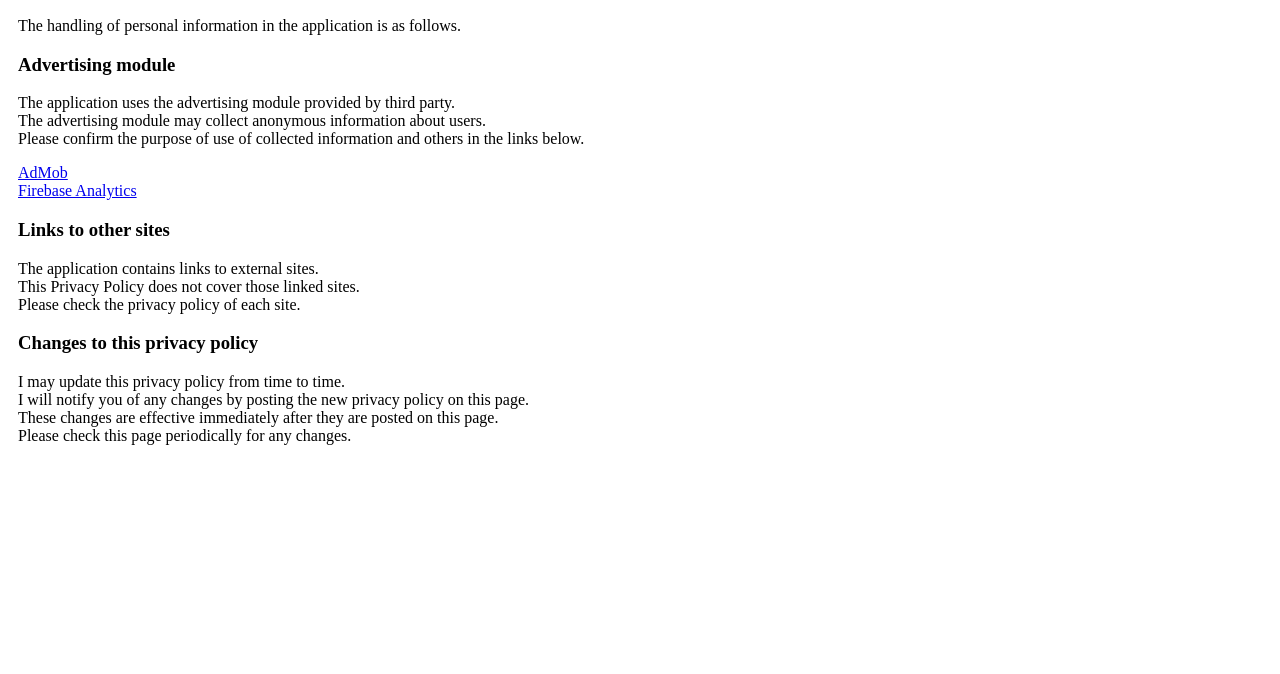
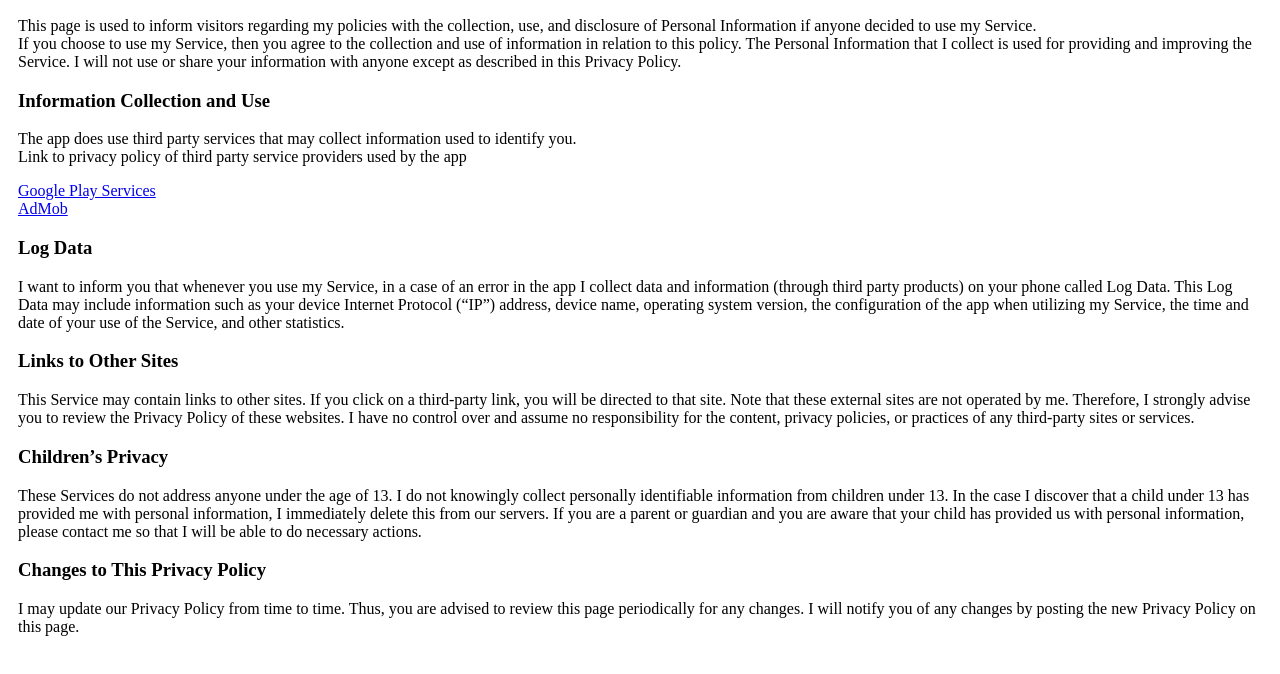
Before and after one commit to mfamilton/appsearch-privacy, a plain HTML site: page docs/index.html in a window 1280 px wide. Shown: the part 68-742 px from the top of the page. Drawn offline with Linux system fonts and the light colour scheme.

Commit message:
Update index.html

```diff
--- a/docs/index.html
+++ b/docs/index.html
@@ -10,36 +10,43 @@
     <h2>Privacy Policy</h2>
 
     <p>
-    The handling of personal information in the application is as follows.<br/>
+    This page is used to inform visitors regarding my policies with the collection, use, and disclosure of Personal Information if anyone decided to use my Service.<br/>
+    If you choose to use my Service, then you agree to the collection and use of information in relation to this policy. The Personal Information that I collect is used for providing and improving the Service. I will not use or share your information with anyone except as described in this Privacy Policy.<br/>
     </p>
 
-    <h3>Advertising module</h3>
+    <h3>Information Collection and Use</h3>
 
     <p>
-    The application uses the advertising module provided by third party.<br/>
-    The advertising module may collect anonymous information about users.<br/>
-    Please confirm the purpose of use of collected information and others in the links below.<br/>
+    The app does use third party services that may collect information used to identify you.<br/>
+    Link to privacy policy of third party service providers used by the app<br/>
     </p>
     <p>
+    <a href="https://www.google.com/policies/privacy/" title="Google Play Services">Google Play Services</a><br/>
     <a href="https://support.google.com/admob/answer/6128543" title="AdMob">AdMob</a><br/>
-    <a href="https://firebase.google.com/policies/analytics" title="Firebase Analytics">Firebase Analytics</a><br/>
     </p>
 
-    <h3>Links to other sites</h3>
+    <h3>Log Data</h3>
 
     <p>
-    The application contains links to external sites.<br/>
-    This Privacy Policy does not cover those linked sites.<br/>
-    Please check the privacy policy of each site.<br/>
+    I want to inform you that whenever you use my Service, in a case of an error in the app I collect data and information (through third party products) on your phone called Log Data. This Log Data may include information such as your device Internet Protocol (“IP”) address, device name, operating system version, the configuration of the app when utilizing my Service, the time and date of your use of the Service, and other statistics.<br/>
     </p>
 
-    <h3>Changes to this privacy policy</h3>
+    <h3>Links to Other Sites</h3>
 
     <p>
-    I may update this privacy policy from time to time.<br/>
-    I will notify you of any changes by posting the new privacy policy on this page.<br/>
-    These changes are effective immediately after they are posted on this page.<br/>
-    Please check this page periodically for any changes.<br/>
+    This Service may contain links to other sites. If you click on a third-party link, you will be directed to that site. Note that these external sites are not operated by me. Therefore, I strongly advise you to review the Privacy Policy of these websites. I have no control over and assume no responsibility for the content, privacy policies, or practices of any third-party sites or services.<br/>
+    </p>
+
+    <h3>Children’s Privacy</h3>
+
+    <p>
+    These Services do not address anyone under the age of 13. I do not knowingly collect personally identifiable information from children under 13. In the case I discover that a child under 13 has provided me with personal information, I immediately delete this from our servers. If you are a parent or guardian and you are aware that your child has provided us with personal information, please contact me so that I will be able to do necessary actions.<br/>
+    </p>
+
+    <h3>Changes to This Privacy Policy</h3>
+
+    <p>
+    I may update our Privacy Policy from time to time. Thus, you are advised to review this page periodically for any changes. I will notify you of any changes by posting the new Privacy Policy on this page.<br/>
     </p>
 
     </body>
```
